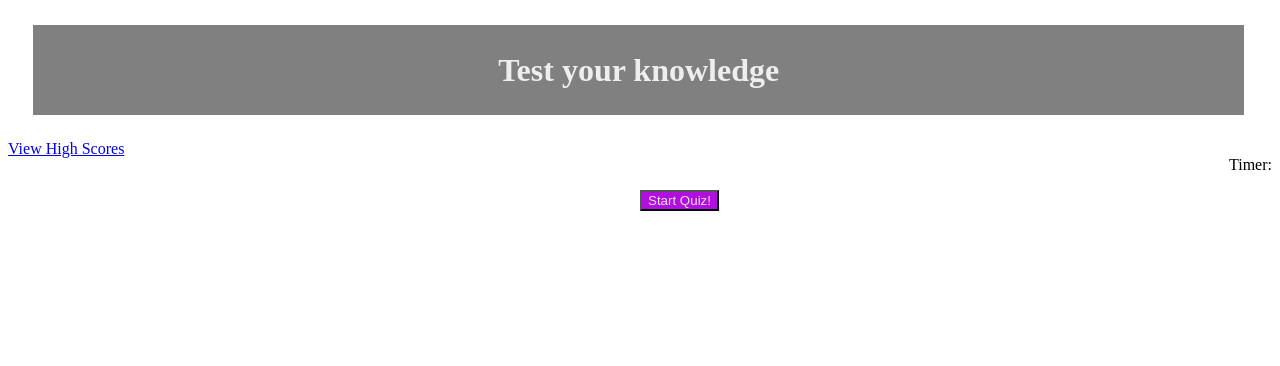
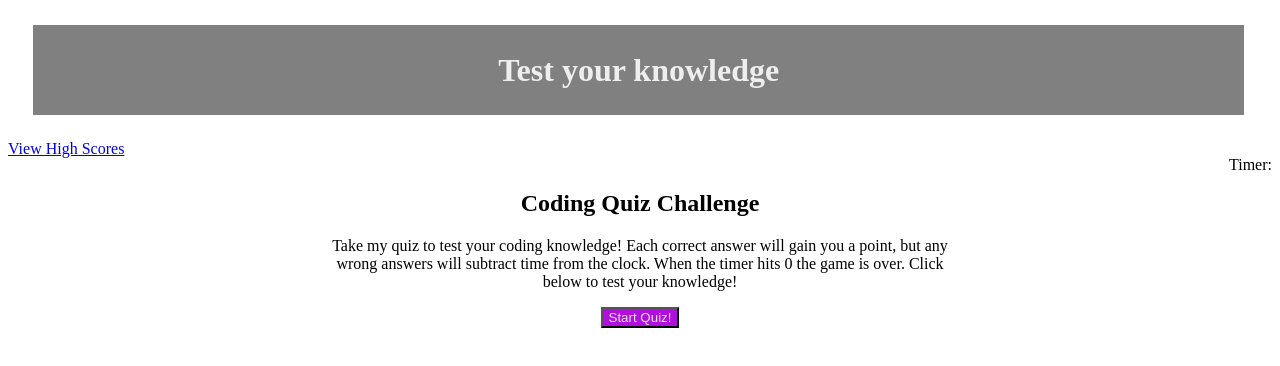
Before and after one commit to ejsmith13/coding_quiz, a plain HTML site: page text.html in a window 1280 px wide. Drawn offline with Linux system fonts and the light colour scheme.

Commit message:
add text and format css

```diff
--- a/style.css
+++ b/style.css
@@ -21,10 +21,13 @@ h1 {
 
 .container {
   clear: both;
-  margin: auto 50%;
+  margin: auto 25%;
+  width: 50%;
+  text-align: center;
 }
 
 #start {
+    margin: auto;
     background-color: rgb(176, 15, 224);
     color: rgb(236, 227, 227);
 }
--- a/text.html
+++ b/text.html
@@ -11,10 +11,17 @@
       <h1>Test your knowledge</h1>
     </header>
     <section>
-      <a class = "scores" href="high-scores.html">View High Scores</a>
+      <a class="scores" href="high-scores.html">View High Scores</a>
       <p class="timer">Timer:</p>
     </section>
     <section class="container">
+      <h2>Coding Quiz Challenge</h2>
+      <p>
+        Take my quiz to test your coding knowledge! Each correct answer will
+        gain you a point, but any wrong answers will subtract time from the
+        clock. When the timer hits 0 the game is over. Click below to test your
+        knowledge!
+      </p>
       <input type="button" name="start" value="Start Quiz!" id="start" />
     </section>
 
```
